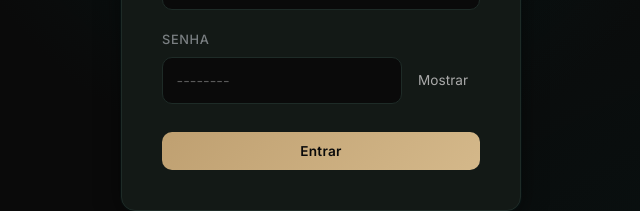
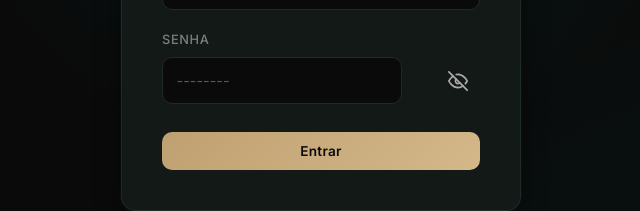
Before and after one commit to TradeOn-App/tradeon-app, a React (Vite) app: page /login in a window 1280 px wide. Shown: the part 391-602 px from the top of the page, without its empty margins (319-959 px from the left). Built offline with nearby package versions, Linux system fonts and the light colour scheme; no server answers.

Commit message:
show password with icons

```diff
--- a/src/pages/Login.jsx
+++ b/src/pages/Login.jsx
@@ -59,6 +59,7 @@
               <button
                 type="button"
                 onClick={() => setShowPassword((v) => !v)}
+                aria-label={showPassword ? 'Ocultar senha' : 'Mostrar senha'}
                 style={{
                   position: 'absolute',
                   right: '0.75rem',
@@ -68,11 +69,24 @@
                   border: 'none',
                   cursor: 'pointer',
                   color: '#aaa',
-                  fontSize: '0.85rem',
                   padding: 0,
+                  display: 'flex',
+                  alignItems: 'center',
                 }}
               >
-                {showPassword ? 'Ocultar' : 'Mostrar'}
+                {showPassword ? (
+                  <svg xmlns="http://www.w3.org/2000/svg" width="20" height="20" viewBox="0 0 24 24" fill="none" stroke="currentColor" strokeWidth="2" strokeLinecap="round" strokeLinejoin="round">
+                    <path d="M1 12s4-8 11-8 11 8 11 8-4 8-11 8-11-8-11-8z" />
+                    <circle cx="12" cy="12" r="3" />
+                  </svg>
+                ) : (
+                  <svg xmlns="http://www.w3.org/2000/svg" width="20" height="20" viewBox="0 0 24 24" fill="none" stroke="currentColor" strokeWidth="2" strokeLinecap="round" strokeLinejoin="round">
+                    <path d="M17.94 17.94A10.07 10.07 0 0 1 12 20c-7 0-11-8-11-8a18.45 18.45 0 0 1 5.06-5.94" />
+                    <path d="M9.9 4.24A9.12 9.12 0 0 1 12 4c7 0 11 8 11 8a18.5 18.5 0 0 1-2.16 3.19" />
+                    <path d="M14.12 14.12a3 3 0 1 1-4.24-4.24" />
+                    <line x1="1" y1="1" x2="23" y2="23" />
+                  </svg>
+                )}
               </button>
             </div>
           </label>
```
